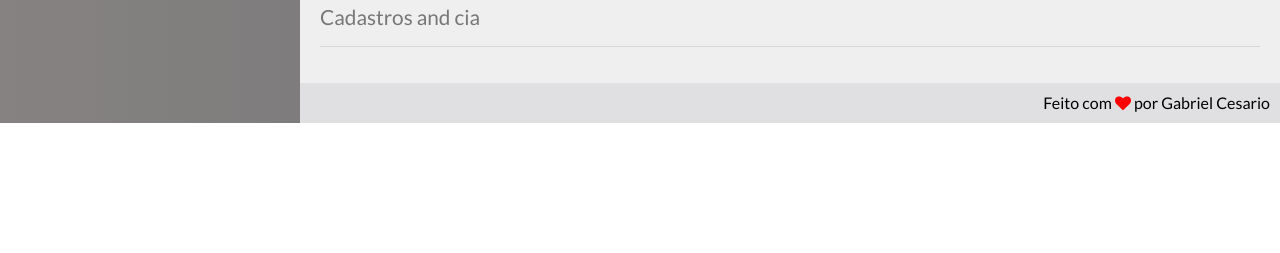
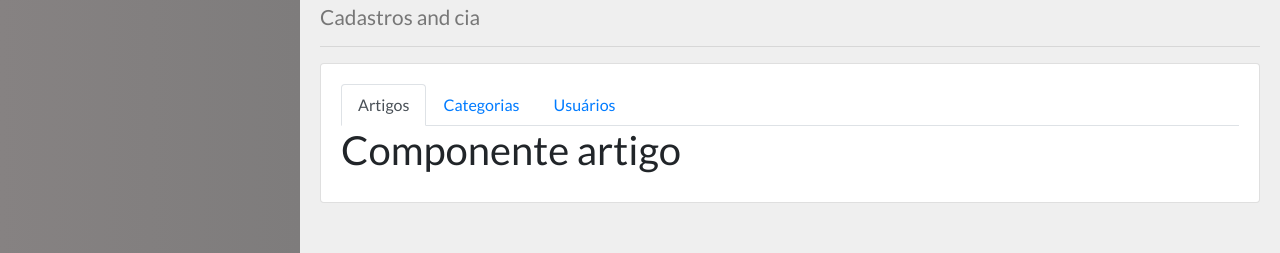
Before and after one commit to gcesario203/-BaseKnowledge, a Vue app in the folder frontend/: page /admin in a window 1280 px wide. Shown: the part 128-381 px from the top of the page. Built offline with nearby package versions, Linux system fonts and the light colour scheme.

Commit message:
Criando componentes da pagina de administrador

```diff
--- a/frontend/src/App.vue
+++ b/frontend/src/App.vue
@@ -35,6 +35,7 @@
     -moz-osx-font-smoothing: grayscale;
 
     display: grid;
+    height: 100vh;
     grid-template-rows: 60px 1fr 40px;
     grid-template-columns: 300px 1fr;
 
--- a/frontend/src/components/admin/AdminPages.vue
+++ b/frontend/src/components/admin/AdminPages.vue
@@ -1,15 +1,33 @@
 <template>
     <div class="admin-page">
         <PageTitle icon="fa fa-cogs" main="Administração do sistema" sub="Cadastros and cia"></PageTitle>
+        <div class="admin-pages-tabs">
+            <b-card>
+                <b-tabs>
+                    <b-tab title="Artigos" active>
+                        <ArticleAdmin></ArticleAdmin>
+                    </b-tab>
+                    <b-tab title="Categorias">
+                        <CategoryAdmin></CategoryAdmin>
+                    </b-tab>
+                    <b-tab title="Usuários">
+                        <UserAdmin></UserAdmin>
+                    </b-tab>
+                </b-tabs>
+            </b-card>
+        </div>
     </div>
 </template>
 
 <script>
 import PageTitle from '../template/PageTitle'
+import ArticleAdmin from './ArticleAdmin'
+import UserAdmin from './UserAdmin'
+import CategoryAdmin from './CategoryAdmin'
 
 export default {
     name:'AdminPages',
-    components:{PageTitle}
+    components:{PageTitle, ArticleAdmin,CategoryAdmin,UserAdmin}
 }
 </script>
 
--- /dev/null
+++ b/frontend/src/components/admin/ArticleAdmin.vue
@@ -0,0 +1,15 @@
+<template>
+    <div class="article-admin">
+        <h1>Componente artigo</h1>
+    </div>
+</template>
+
+<script>
+export default {
+    name:'ArticleAdmin'
+}
+</script>
+
+<style>
+
+</style>
--- /dev/null
+++ b/frontend/src/components/admin/CategoryAdmin.vue
@@ -0,0 +1,15 @@
+<template>
+    <div class="category-admin">
+        <h1>Componente categorias</h1>
+    </div>
+</template>
+
+<script>
+export default {
+    name:'CategoryAdmin'
+}
+</script>
+
+<style>
+
+</style>
--- /dev/null
+++ b/frontend/src/components/admin/UserAdmin.vue
@@ -0,0 +1,15 @@
+<template>
+   <div class="user-admin">
+       <h1>COmponente Usuário</h1>
+   </div>
+</template>
+
+<script>
+export default {
+    name:'UserAdmin'
+}
+</script>
+
+<style>
+
+</style>
```
